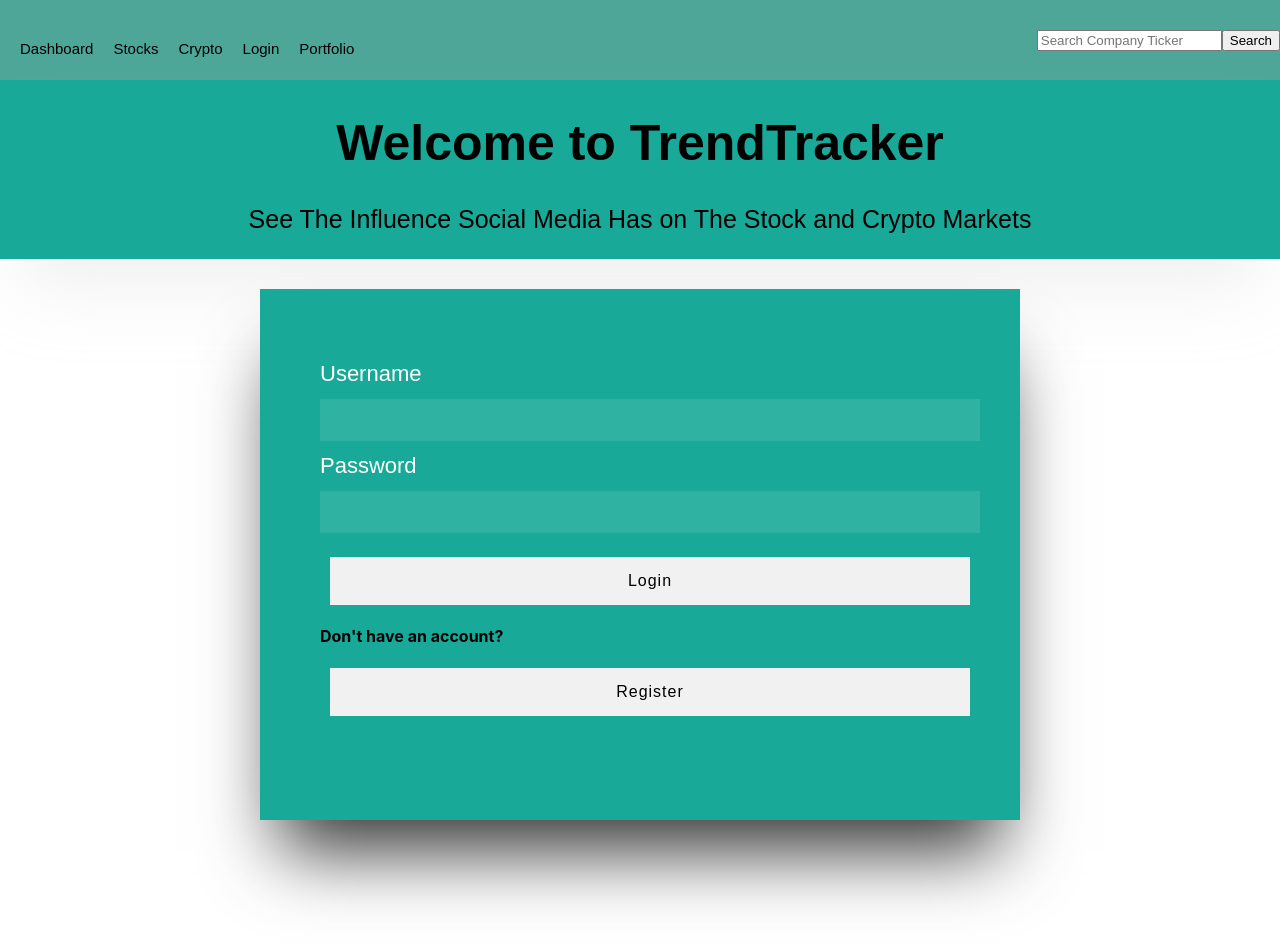
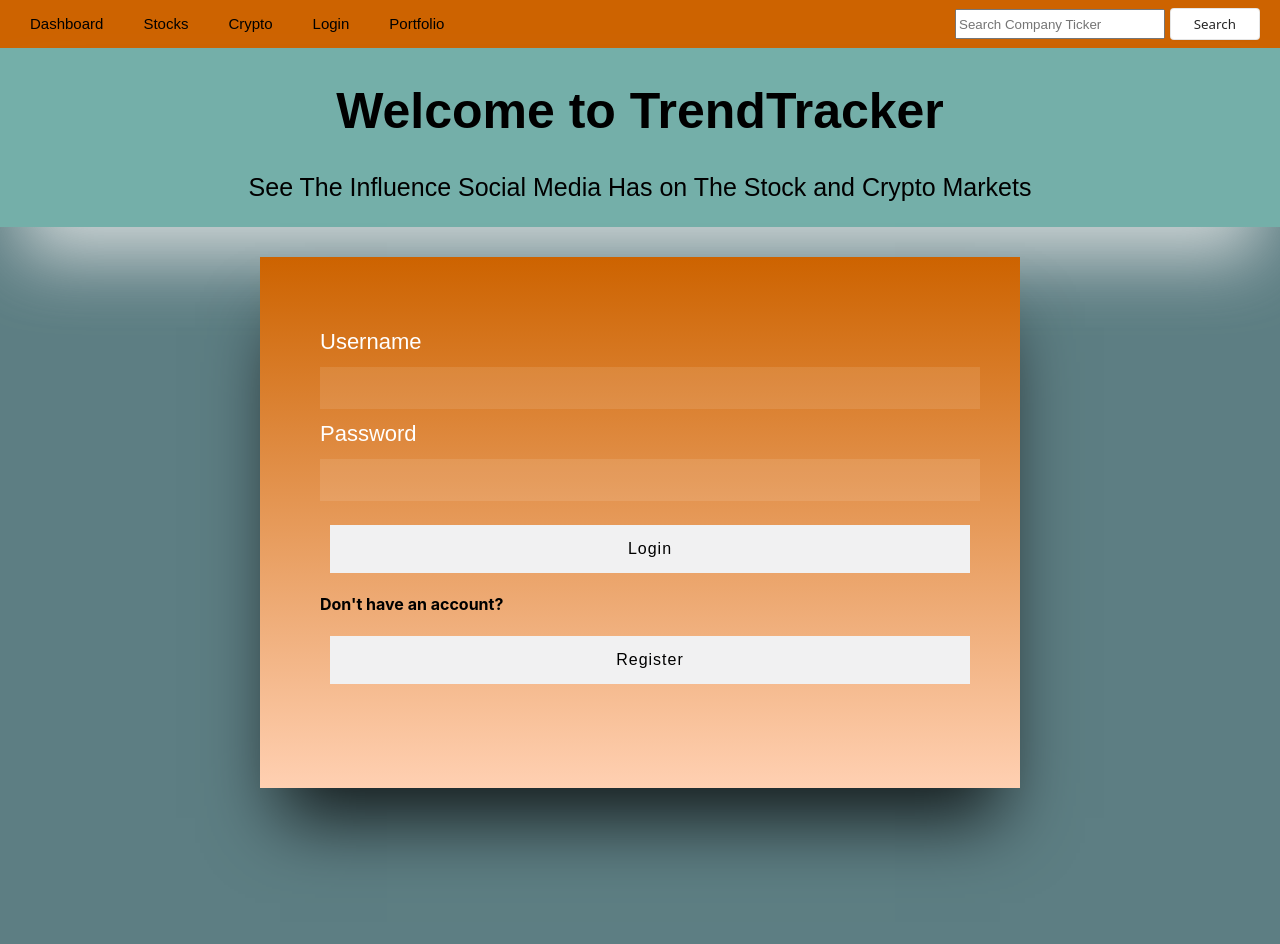
Before and after one commit to KMcCrear/TrendTracker, a React (Create React App) app in the folder client/: page /login in a window 1280 px wide. Shown: the top 944 px of the page. Built offline with nearby package versions, Linux system fonts and the light colour scheme.

Commit message:
dashboard and navbar styling (#50)
* update candlechart rendering

* dashboard

```diff
--- a/client/public/index.html
+++ b/client/public/index.html
@@ -24,7 +24,7 @@
       work correctly both with client-side routing and a non-root public URL.
       Learn how to configure a non-root public URL by running `npm run build`.
     -->
-    <title>React App</title>
+    <title>TrendTracker</title>
   </head>
   <body>
     <noscript>You need to enable JavaScript to run this app.</noscript>
--- a/client/src/App.css
+++ b/client/src/App.css
@@ -6,113 +6,20 @@
 body {
 	margin: 0;
 	padding: 0;
-}
-
-.searchList {
-	position: absolute;
-	display: inline-block;
-	max-height: 35%;
-	overflow-y: auto;
-}
-
-.searchContent {
-	background-color:#f1f1f2;
-	display: block;
-	text-decoration: none;
-	color: black;
-	margin: 0px;
-	padding: 3%;
-	border-bottom: 2px #000000 solid;
-}
-
-.searchContent > p{
-	padding: 3%;
-	margin: 0px;
-}
-
-.searchContent > h2{
-	padding: 3%;
-	margin: 0px;
-}
-
-.searchContent:hover {
-	background-color:#a9a9a9;
-	cursor: pointer;
+	overflow: hidden;
+	background-color: #5d7e83
 }
 
 button:hover {
 	cursor: pointer;
 }
 
-.Navbar {
-	background-color: #4ea699;
-	width: 100%;
-	height: 80px;
-	font-family: Arial, Helvetica, sans-serif;
-	display: flex;
-}
-
-.Navbar .leftSide #logo {
-	color: white;
-	margin-left: 15px;
-	margin-right: 15px;
-}
-
-.Navbar .leftSide {
-	flex: 50%;
-	display: flex;
-	justify-content: left;
-	align-items: center;
-}
-
-.Navbar .leftSide .links {
-	max-height: 0px;
-}
-
-.Navbar .leftSide .links a {
-	text-decoration: none;
-	color: black;
-	font-size: 15px;
-	margin-left: 20px;
-}
-
-.Navbar .leftSide button {
-	display: none;
-	margin-left: 20px;
-	border: none;
-	border-radius: 3px;
-}
-
-.Navbar .leftSide #hidden {
-	display: flex;
-}
-
-.Navbar .rightSide {
-	flex: 50%;
-	display: flex;
-	justify-content: right;
-	align-items: center;
-}
-
-.Navbar .rightSide .links {
-	max-height: 90px;
-}
-
-.Navbar .rightSide .links a {
-	text-decoration: none;
-	color: black;
-	font-size: 23px;
-	margin-right: 15px;
-}
-
-.Navbar .leftSide #hidden {
-	display: flex;
-}
-
 /* Home Page CSS */
 
 .homeContainer {
 	width: 100%;
+	overflow-y: hidden;
+
 	height: 100%;
 }
 
@@ -120,13 +27,13 @@ button:hover {
 	display: flex;
 	justify-content: center;
 	text-align: center;
-	background-color: #18a999;
+	background-color: #5d7e83;
 	font-family: Arial, Helvetica, sans-serif;
 	color: #fff;
 }
 
 .homeContainer .homeMain {
-	background-color: #18a999;
+	background-color: #5d7e83;
 	margin-bottom: 0px;
 }
 
@@ -476,7 +383,7 @@ div#chart {
 .content .header {
 	width: 100%;
 	font-family: Arial, Helvetica, sans-serif;
-	background-color: #18a999;
+	background-color: #7bbdb5c5;
 	font-size: 25px;
 	box-shadow: 0 50px 70px -20px rgba(238, 238, 238, 0.8);
 }
@@ -499,7 +406,8 @@ div#chart {
 	display: flex;
 	flex-direction: column;
 	justify-content: center;
-	background-color: #18a999;
+	background-image: linear-gradient(#cd6300, rgb(255, 208, 178));;
+
 	box-shadow: 0 50px 70px -20px rgba(0, 0, 0, 0.8);
 }
 
--- a/client/src/components/Navbar.jsx
+++ b/client/src/components/Navbar.jsx
@@ -1,24 +1,21 @@
 import React, {useState } from "react";
 import SearchBar from "./SearchBar";
+import '../css/Navbar.css'
 
 function NavBar(props) {
 	const { state } = props;
-	const [showLinks, setShowLinks] = useState(false);
-
 	return (
 		<div>
 			<div className="Navbar">
 				<div className="leftSide">
-					<div className="links" id={showLinks ? "hidden" : ""}>
-						<a href="/">Dashboard</a>
-						<a href="/stock">Stocks</a>
-						<a href="/crypto">Crypto</a>
-						{state.loggedIn ? <a href="/logout">Logout</a>:<a href="/login">Login</a>}
-						<a href="/portfolio">Portfolio</a>
+					<div className="links">
+						<a class='navBarLink' href="/">Dashboard</a>
+						<a class='navBarLink' href="/stock">Stocks</a>
+						<a class='navBarLink' href="/crypto">Crypto</a>
+						{state.loggedIn ? <a class='navBarLink' href="/logout">Logout</a>:<a class='navBarLink' href="/login">Login</a>}
+						<a class='navBarLink' href="/portfolio">Portfolio</a>
 					</div>
-					<button onClick={() => setShowLinks(!showLinks)}>
-						{/* <ReorderIcon /> */}
-					</button>
+
 				</div>
 				<div className="rightSide">
 					<SearchBar/>
--- a/client/src/components/NewsInfo.jsx
+++ b/client/src/components/NewsInfo.jsx
@@ -11,15 +11,16 @@ const NewsInfo = (props) => {
 	useEffect(() => {
 		const displayNews = async (search) => {
 			const newsData = await getNewsData(search);
-			let rederedData = newsData.slice(0,3).map((data) => (
+			let rederedData = newsData.slice(0,3).map((data, index) => (
 				<div id='newsCard'>
 					<img style={{width:'40%'}} alt='' src={data.image_url}/>
 					<h4>
-						<a href={`${data.article_url}`}>{data.title}</a>
+						<a id='title' href={`${data.article_url}`}>{data.title}</a>
 					</h4>
 					<p>{data.description.slice(0,100)}...</p>
 					<p>Author: {data.author}</p>
 					<p>Published: {data.published_utc.slice(0, 10)}</p>
+
 				</div>
 			));
 			setNewsArticles(rederedData);
--- a/client/src/components/SearchBar.jsx
+++ b/client/src/components/SearchBar.jsx
@@ -1,7 +1,7 @@
 import axios from "axios";
 import React, { useEffect, useRef, useState } from "react";
 import endPoint from "../helpers/endPoint";
-
+import '../css/SearchBar.css'
 function SearchBar() {
     const hasCryptoData = useRef(false);
     const hasStockData = useRef(false);
@@ -69,14 +69,16 @@ function SearchBar() {
 
     return (
         <div className="searchContainer">
-            <div className="searchBar">
+
+            <div style={{display: 'inline-block', width:'120%'}} className="searchBar">
                 <form onSubmit={onceSubmitted}>
                     <input
+                        id='searchInput'
                         type="text"
                         placeholder={"Search Company Ticker"}
                         onChange={onNewSearch}
                     />
-                    <button type="submit">Search</button>
+                    <button id="searchButton" type="submit">Search</button>
                 </form>
             </div>
             <div className="searchList">
--- a/client/src/css/Dashboard.css
+++ b/client/src/css/Dashboard.css
@@ -15,30 +15,40 @@
     margin-left: 10px;
 }
 #newsInfo{
-    /* width: 200%; */
+    background-image: linear-gradient(#cd6300, rgb(255, 208, 178));
     border-style: solid;
     border-radius: 20px;
     margin-top: 5px;
-    margin-left: 10px;
     padding: 10px;
 }
 
 #sampleTweets{
-    /* float:'right'; */
     display: 'inline-block';
     background-color:'#00ACEE';
     border-radius:'5px';
     width: 30%;
     padding: '5px';
-    /* float: 'up' */
 }
 
 #newsCard{
     width: 33%;
+    min-height: 100%;
     display: inline-block;
+    vertical-align: top;
+}
+
+#title{
+    color: white;
+    text-decoration: none;
+}
+
+#title:hover{
+    text-decoration: underline;
 }
 
 .dashboardContainer{
     background-color: #c7dfe2;
+    position: relative;
+    z-index: 10;
     height: 100%;
 }
--- /dev/null
+++ b/client/src/css/Navbar.css
@@ -0,0 +1,51 @@
+.navBarLink{
+    color:black;
+    padding: 10px;
+
+}
+.navBarLink:hover{
+    background-color: #cf945c
+}
+.Navbar {
+	background-color: #cd6300;
+	width: 100%;
+	height: 3rem;
+	font-family: Arial, Helvetica, sans-serif;
+	display: flex;
+}
+.Navbar .leftSide #logo {
+	color: white;
+	margin-left: 15px;
+	margin-right: 15px;
+}
+
+.Navbar .leftSide {
+	flex: 50%;
+	display: flex;
+	justify-content: left;
+	align-items: center;
+}
+
+.Navbar .leftSide .links a {
+	text-decoration: none;
+	color: black;
+	font-size: 15px;
+	margin-left: 20px;
+}
+
+.Navbar .rightSide {
+	flex: 50%;
+	display: flex;
+	justify-content: right;
+	align-items: center;
+}
+
+.Navbar .rightSide .links {
+	max-height: 90px;
+}
+
+.Navbar .rightSide .links a {
+	text-decoration: none;
+	color: black;
+	font-size: 23px;
+}
--- /dev/null
+++ b/client/src/css/SearchBar.css
@@ -0,0 +1,89 @@
+.searchContainer {
+    margin-right: 7%;
+}
+#searchButton{
+
+      align-items: center;
+      background-color: #FFFFFF;
+      border: 1px solid rgba(0, 0, 0, 0.1);
+      border-radius: .25rem;
+      box-shadow: rgba(0, 0, 0, 0.02) 0 1px 3px 0;
+      box-sizing: border-box;
+      color: rgba(0, 0, 0, 0.85);
+      cursor: pointer;
+      display: inline-flex;
+      font-family: system-ui,-apple-system,system-ui,"Helvetica Neue",Helvetica,Arial,sans-serif;
+      /* font-size: 16px;
+      font-weight: 600; */
+      justify-content: center;
+      line-height: 1.25;
+      height: 2rem;
+      margin: 0;
+      /* min-height: 3rem; */
+      padding: calc(.875rem - 1px) calc(1.5rem - 1px);
+      position: relative;
+      text-decoration: none;
+      transition: all 250ms;
+      user-select: none;
+      -webkit-user-select: none;
+      touch-action: manipulation;
+      vertical-align: baseline;
+      width: auto;
+    }
+
+    #searchButton:hover,
+    #searchButton:focus {
+      border-color: rgba(0, 0, 0, 0.15);
+      box-shadow: rgba(0, 0, 0, 0.1) 0 4px 12px;
+      color: rgba(0, 0, 0, 0.65);
+    }
+
+    #searchButton:hover {
+      transform: translateY(-1px);
+    }
+
+    #searchInput{
+        margin-right: 5px;
+        width: 60%;
+        height: 1.5rem;
+    }
+    #searchButton:active {
+      background-color: #F0F0F1;
+      border-color: rgba(0, 0, 0, 0.15);
+      box-shadow: rgba(0, 0, 0, 0.06) 0 2px 4px;
+      color: rgba(0, 0, 0, 0.65);
+      transform: translateY(0);
+    }
+    .searchList {
+        position: absolute;
+        z-index: 0;
+
+        display: inline-block;
+        max-height: 35%;
+        overflow-y: auto;
+    }
+
+    .searchContent {
+        background-color:#f1f1f2;
+        display: block;
+        text-decoration: none;
+        color: black;
+        margin: 0px;
+        padding: 3%;
+        border-bottom: 2px #000000 solid;
+    }
+
+    .searchContent > p{
+        padding: 3%;
+        margin: 0px;
+    }
+
+    .searchContent > h2{
+        padding: 3%;
+        margin: 0px;
+    }
+
+    .searchContent:hover {
+        background-color:#a9a9a9;
+        cursor: pointer;
+    }
```
Also changed, not shown: 1 other file (tests, documents, lock files or other folders).
